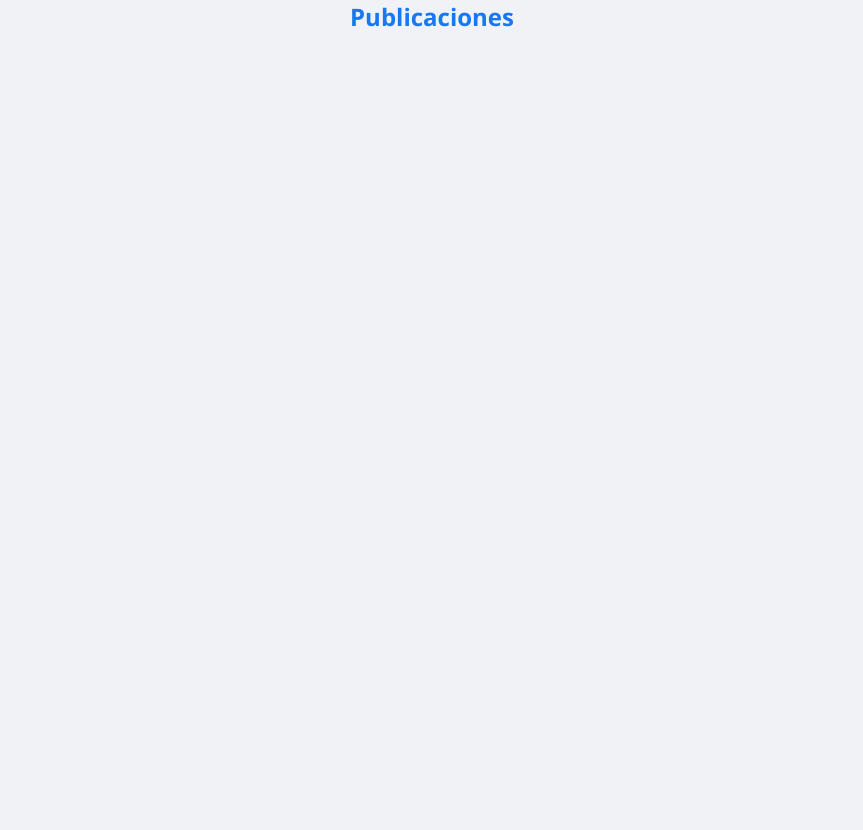
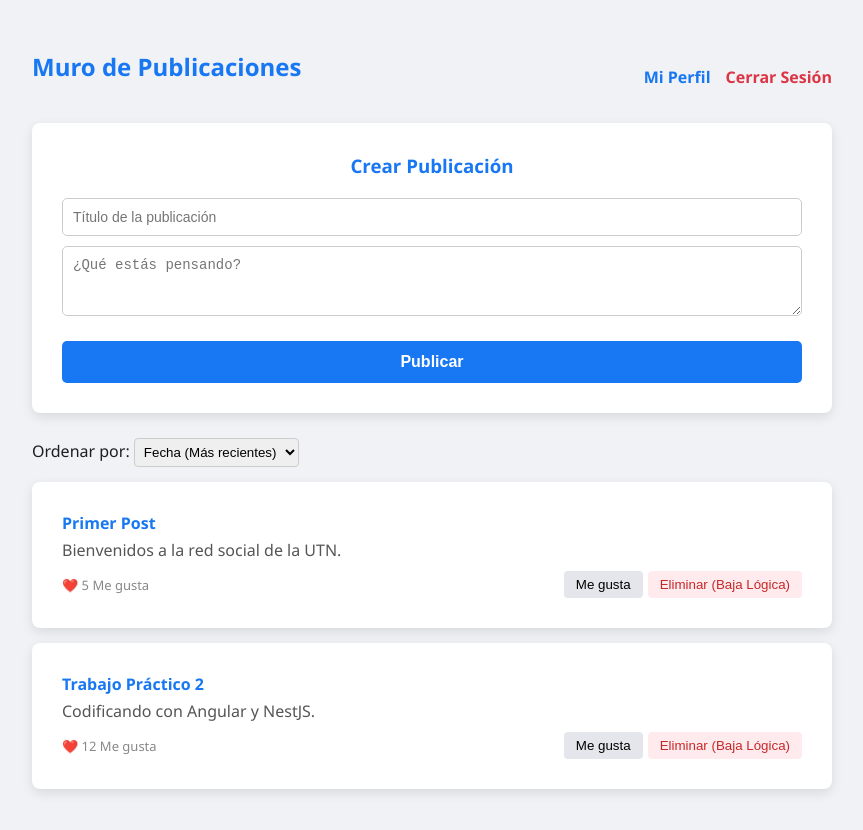
Before and after one commit to santytoledoo/TP2-SantiagoToledo, an Angular app in the folder red-social-front/: page /publicaciones in a window 1280 px wide. Shown: the whole page, without its empty margins (208-1071 px from the left). Before the commit the page ends 800 px from the top, so only its background shows below. Built offline with nearby package versions, Linux system fonts and the light colour scheme.

Commit message:
vercel 13

```diff
--- a/red-social-front/angular.json
+++ b/red-social-front/angular.json
@@ -56,7 +56,7 @@
           "defaultConfiguration": "production"
         },
         "serve": {
-          "builder": "@angular-devkit/build-angular:dev-server",
+          "builder": "@angular/build:dev-server",
           "configurations": {
             "production": {
               "buildTarget": "red-social-front:build:production"
@@ -68,7 +68,7 @@
           "defaultConfiguration": "development"
         },
         "extract-i18n": {
-          "builder": "@angular-devkit/build-angular:extract-i18n"
+          "builder": "@angular/build:extract-i18n"
         },
         "test": {
           "builder": "@angular/build:vitest",
--- a/red-social-front/src/app/components/login/login.component.ts
+++ b/red-social-front/src/app/components/login/login.component.ts
@@ -34,6 +34,7 @@ export class LoginComponent {
   constructor(private router: Router) {}
 
   onLogin() {
+    console.log('Login exitoso con:', this.usuario);
     this.router.navigate(['/publicaciones']);
   }
 }
--- a/red-social-front/src/app/components/mi-perfil/mi-perfil.component.ts
+++ b/red-social-front/src/app/components/mi-perfil/mi-perfil.component.ts
@@ -1,15 +1,35 @@
 import { Component } from '@angular/core';
 import { CommonModule } from '@angular/common';
+import { RouterModule } from '@angular/router';
 
 @Component({
   selector: 'app-mi-perfil',
   standalone: true,
-  imports: [CommonModule],
+  imports: [CommonModule, RouterModule],
   template: `
-    <div>
-      <h2>Mi Perfil</h2>
-      <!-- Datos del usuario, foto y últimas 3 publicaciones (Sprint 2) -->
+    <div style="max-width: 700px; margin: 30px auto; padding: 20px;">
+      <a routerLink="/publicaciones" style="color: #1877f2; text-decoration: none; font-weight: bold;">← Volver al Muro</a>
+
+      <div class="card" style="max-width: 100%; margin-top: 15px; text-align: center;">
+        <div style="width: 100px; height: 100px; background: #1877f2; color: white; border-radius: 50%; display: flex; align-items: center; justify-content: center; font-size: 36px; margin: 0 auto 15px auto;">
+          ST
+        </div>
+        <h2>Santiago Toledo</h2>
+        <p style="color: #65676b; margin-top: -10px;">&#64;santy_toledo</p>
+        <p style="margin-top: 10px;">Estudiante de TUP en UTN Avellaneda apasionado por el desarrollo full-stack.</p>
+      </div>
+
+      <h3 style="margin-top: 30px;">Mis últimas 3 publicaciones</h3>
+      <div *ngFor="let post of misPublicaciones" class="card" style="max-width: 100%; margin-bottom: 15px;">
+        <h4 style="margin: 0 0 5px 0; color: #1877f2;">{{ post.titulo }}</h4>
+        <p style="margin: 0; color: #555;">{{ post.mensaje }}</p>
+      </div>
     </div>
   `
 })
-export class MiPerfilComponent {}
+export class MiPerfilComponent {
+  misPublicaciones = [
+    { titulo: 'Probando el sistema', mensaje: 'Acá probando los componentes del Sprint 2.' },
+    { titulo: 'Arquitectura de Software', mensaje: 'NestJS y MongoDB configurados correctamente.' }
+  ];
+}
--- a/red-social-front/src/app/components/publicaciones/publicaciones.component.ts
+++ b/red-social-front/src/app/components/publicaciones/publicaciones.component.ts
@@ -1,15 +1,82 @@
 import { Component } from '@angular/core';
 import { CommonModule } from '@angular/common';
+import { FormsModule } from '@angular/forms';
+import { RouterModule } from '@angular/router';
 
 @Component({
   selector: 'app-publicaciones',
   standalone: true,
-  imports: [CommonModule],
+  imports: [CommonModule, FormsModule, RouterModule],
   template: `
-    <div>
-      <h2>Publicaciones</h2>
-      <!-- Listado de posteos (Sprint 2) -->
+    <div style="max-width: 800px; margin: 30px auto; padding: 20px;">
+      <div style="display: flex; justify-content: space-between; align-items: center; margin-bottom: 20px;">
+        <h2>Muro de Publicaciones</h2>
+        <div>
+          <a routerLink="/mi-perfil" style="margin-right: 15px; color: #1877f2; text-decoration: none; font-weight: bold;">Mi Perfil</a>
+          <a routerLink="/login" style="color: #dc3545; text-decoration: none; font-weight: bold;">Cerrar Sesión</a>
+        </div>
+      </div>
+
+      <!-- Crear Publicación -->
+      <div class="card" style="max-width: 100%; margin-bottom: 25px;">
+        <h3>Crear Publicación</h3>
+        <input type="text" [(ngModel)]="nuevoTitulo" placeholder="Título de la publicación" style="margin-bottom: 10px;">
+        <textarea [(ngModel)]="nuevoMensaje" placeholder="¿Qué estás pensando?" rows="3" style="margin-bottom: 10px; width: 100%; padding: 10px; border: 1px solid #ccc; border-radius: 5px; box-sizing: border-box;"></textarea>
+        <button class="btn-primary" (click)="crearPublicacion()">Publicar</button>
+      </div>
+
+      <!-- Filtros / Orden -->
+      <div style="display: flex; justify-content: space-between; margin-bottom: 15px;">
+        <span>Ordenar por:
+          <select style="padding: 5px; border-radius: 4px; border: 1px solid #ccc;">
+            <option>Fecha (Más recientes)</option>
+            <option>Cantidad de Me gusta</option>
+          </select>
+        </span>
+      </div>
+
+      <!-- Listado de posteos -->
+      <div *ngFor="let post of publicaciones" class="card" style="max-width: 100%; margin-bottom: 15px;">
+        <h4 style="margin: 0 0 5px 0; color: #1877f2;">{{ post.titulo }}</h4>
+        <p style="margin: 0 0 10px 0; color: #555;">{{ post.mensaje }}</p>
+        <div style="display: flex; justify-content: space-between; align-items: center; font-size: 13px; color: #888;">
+          <span>❤️ {{ post.likes }} Me gusta</span>
+          <div>
+            <button (click)="darLike(post)" style="background: #e4e6eb; border: none; padding: 6px 12px; border-radius: 4px; cursor: pointer; margin-right: 5px;">Me gusta</button>
+            <button (click)="eliminarPost(post.id)" style="background: #ffebee; color: #c62828; border: none; padding: 6px 12px; border-radius: 4px; cursor: pointer;">Eliminar (Baja Lógica)</button>
+          </div>
+        </div>
+      </div>
     </div>
   `
 })
-export class PublicacionesComponent {}
+export class PublicacionesComponent {
+  nuevoTitulo = '';
+  nuevoMensaje = '';
+
+  publicaciones = [
+    { id: 1, titulo: 'Primer Post', mensaje: 'Bienvenidos a la red social de la UTN.', likes: 5 },
+    { id: 2, titulo: 'Trabajo Práctico 2', mensaje: 'Codificando con Angular y NestJS.', likes: 12 }
+  ];
+
+  crearPublicacion() {
+    if (!this.nuevoTitulo || !this.nuevoMensaje) return;
+    this.publicaciones.unshift({
+      id: Date.now(),
+      titulo: this.nuevoTitulo,
+      mensaje: this.nuevoMensaje,
+      likes: 0
+    });
+    this.nuevoTitulo = '';
+    this.nuevoMensaje = '';
+  }
+
+  darLike(post: any) {
+    post.likes++;
+  }
+
+  eliminarPost(id: number) {
+    this.publicaciones = this.publicaciones.filter(p => p.id !== id);
+    alert('Publicación dada de baja lógicamente.');
+  }
+}
--- a/red-social-front/src/app/components/registro/registro.component.ts
+++ b/red-social-front/src/app/components/registro/registro.component.ts
@@ -1,15 +1,76 @@
 import { Component } from '@angular/core';
 import { CommonModule } from '@angular/common';
+import { FormsModule } from '@angular/forms';
+import { Router, RouterModule } from '@angular/router';
 
 @Component({
   selector: 'app-registro',
   standalone: true,
-  imports: [CommonModule],
+  imports: [CommonModule, FormsModule, RouterModule],
   template: `
-    <div>
-      <h2>Registro de Usuario</h2>
-      <!-- Formulario con validaciones (Sprint 1) -->
+    <div class="container">
+      <div class="card card-large">
+        <h2>Crear Cuenta</h2>
+        <form (ngSubmit)="onRegistro()">
+          <div class="grid-form">
+            <div class="form-group">
+              <label>Nombre</label>
+              <input type="text" [(ngModel)]="nombre" name="nombre" required>
+            </div>
+            <div class="form-group">
+              <label>Apellido</label>
+              <input type="text" [(ngModel)]="apellido" name="apellido" required>
+            </div>
+            <div class="form-group">
+              <label>Correo Electrónico</label>
+              <input type="email" [(ngModel)]="correo" name="correo" required>
+            </div>
+            <div class="form-group">
+              <label>Nombre de Usuario</label>
+              <input type="text" [(ngModel)]="username" name="username" required>
+            </div>
+            <div class="form-group">
+              <label>Contraseña</label>
+              <input type="password" [(ngModel)]="password" name="password" placeholder="Mín. 8 caracteres, 1 mayús, 1 núm" required>
+            </div>
+            <div class="form-group">
+              <label>Repetir Contraseña</label>
+              <input type="password" [(ngModel)]="rePassword" name="rePassword" required>
+            </div>
+            <div class="form-group">
+              <label>Fecha de Nacimiento</label>
+              <input type="date" [(ngModel)]="fechaNacimiento" name="fechaNacimiento" required>
+            </div>
+            <div class="form-group">
+              <label>Imagen de Perfil</label>
+              <input type="file" accept="image/*">
+            </div>
+          </div>
+          <div class="form-group">
+            <label>Descripción breve</label>
+            <textarea rows="2" [(ngModel)]="descripcion" name="descripcion" placeholder="Contanos algo sobre vos..."></textarea>
+          </div>
+          <button type="submit" class="btn-primary">Registrarse</button>
+        </form>
+        <p class="link-text">¿Ya tenés cuenta? <a routerLink="/login">Iniciá Sesión</a></p>
+      </div>
     </div>
   `
 })
-export class RegistroComponent {}
+export class RegistroComponent {
+  nombre = '';
+  apellido = '';
+  correo = '';
+  username = '';
+  password = '';
+  rePassword = '';
+  fechaNacimiento = '';
+  descripcion = '';
+
+  constructor(private router: Router) {}
+
+  onRegistro() {
+    alert('¡Usuario registrado con éxito!');
+    this.router.navigate(['/login']);
+  }
+}
--- a/red-social-front/src/styles.css
+++ b/red-social-front/src/styles.css
@@ -1,9 +1,10 @@
 html, body {
   margin: 0;
   padding: 0;
-  height: 100%;
+  min-height: 100vh;
   font-family: 'Segoe UI', Roboto, Helvetica, Arial, sans-serif;
   background-color: #f0f2f5;
+  color: #1c1e21;
 }
 
 .container {
@@ -22,11 +23,15 @@ html, body {
   border-radius: 8px;
   box-shadow: 0 4px 12px rgba(0,0,0,0.1);
   width: 100%;
-  max-width: 400px;
+  max-width: 450px;
   box-sizing: border-box;
 }
 
-h2 {
+.card-large {
+  max-width: 650px;
+}
+
+h2, h3 {
   text-align: center;
   color: #1877f2;
   margin-top: 0;
@@ -45,7 +50,7 @@ label {
   color: #333;
 }
 
-input {
+input, textarea {
   width: 100%;
   padding: 10px;
   border: 1px solid #ccc;
@@ -54,10 +59,16 @@ input {
   font-size: 14px;
 }
 
-input:focus {
+input:focus, textarea:focus {
   outline: none;
   border-color: #1877f2;
   box-shadow: 0 0 0 2px rgba(24, 119, 242, 0.2);
+}
+
+.grid-form {
+  display: grid;
+  grid-template-columns: 1fr 1fr;
+  gap: 15px;
 }
 
 .btn-primary {
@@ -71,6 +82,7 @@ input:focus {
   font-weight: bold;
   cursor: pointer;
   margin-top: 10px;
+  transition: background-color 0.2s;
 }
 
 .btn-primary:hover {
@@ -93,3 +105,9 @@ input:focus {
 .link-text a:hover {
   text-decoration: underline;
 }
+
+@media (max-width: 600px) {
+  .grid-form {
+    grid-template-columns: 1fr;
+  }
+}
```
